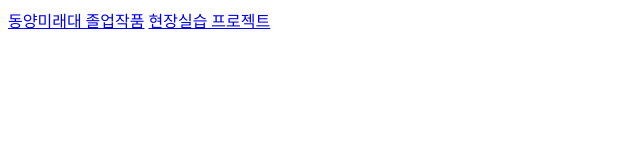
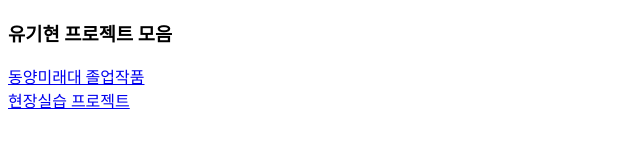
Before and after one commit to KST13094AF/KST13094AF.blog.io, a plain HTML site: page index.html in a window 1280 px wide. Shown: the whole page, without its empty margins (0-640 px from the left). Drawn offline with Linux system fonts and the light colour scheme.

Commit message:
Update index.html

```diff
--- a/index.html
+++ b/index.html
@@ -6,7 +6,9 @@
     <title>유기현</title>
 </head>
 <body>
+    <h3>유기현 프로젝트 모음 </h3>
     <a href="http://newyour1964.cafe24.com/DYC/home.do" target="blank">동양미래대 졸업작품</a>
+    <br>
     <a href="http://newyour1964.cafe24.com/Zero/home.do" target="blank">현장실습 프로젝트</a>
 
 </body>
```
